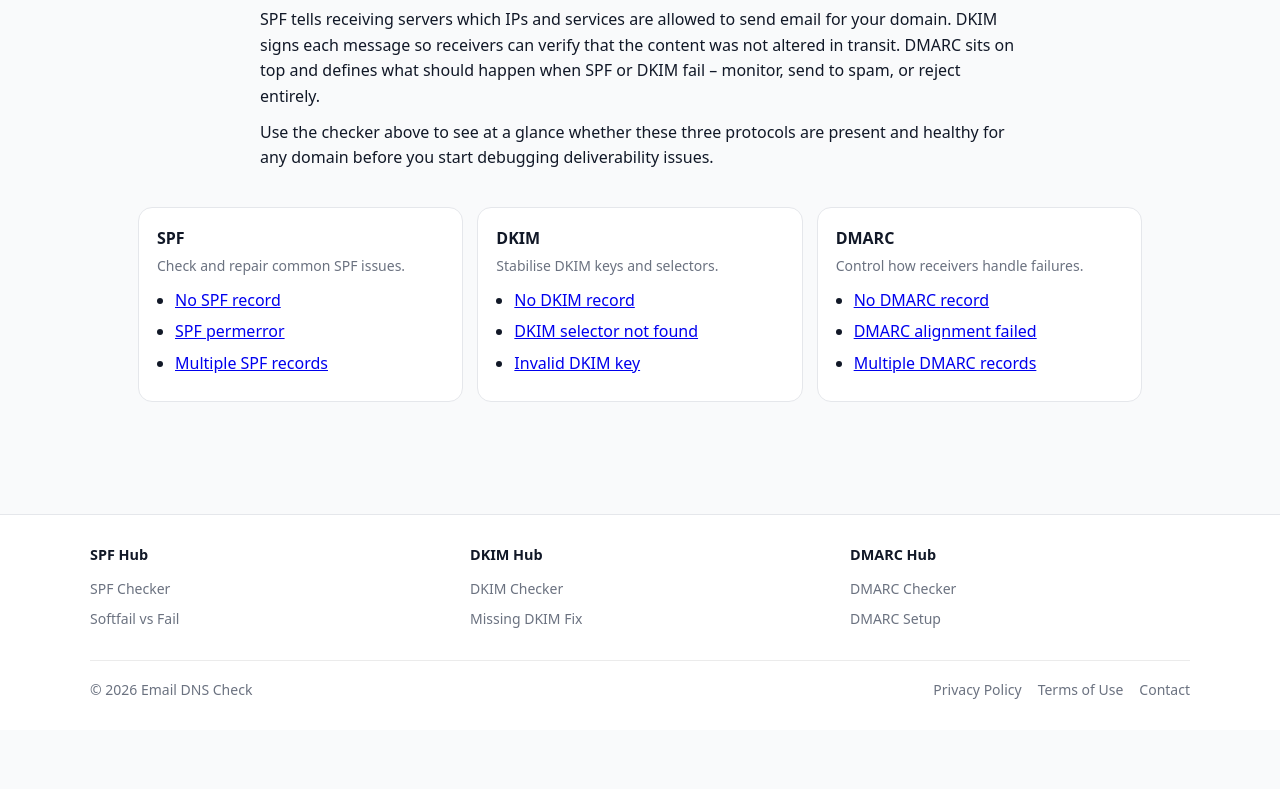
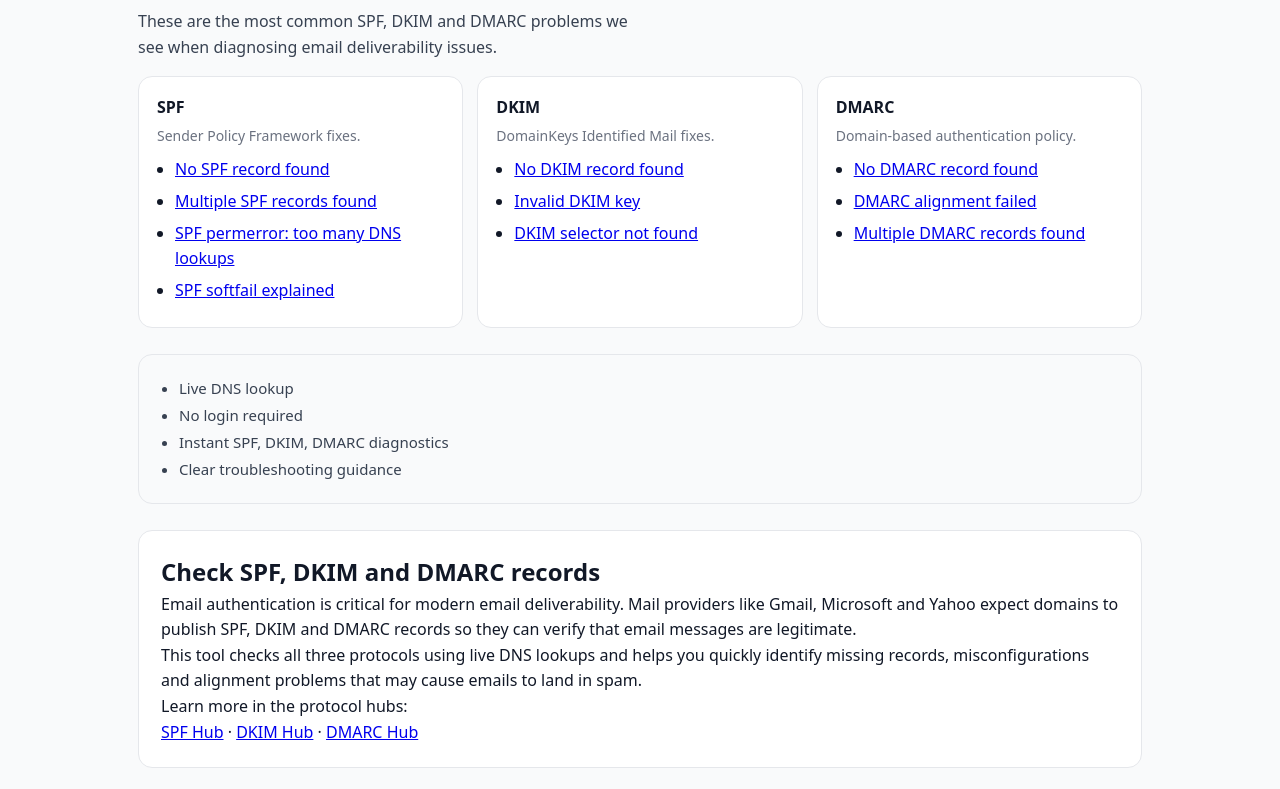
Before and after one commit to thetimecabinets/email-auth-checker, a Next.js app: page / in a window 1280 px wide. Shown: the part 551-1340 px from the top of the page. Before the commit the page ends 1281 px from the top, so only its background shows below. Built offline with nearby package versions, Linux system fonts and the light colour scheme.

Commit message:
homepage layout fix + results placement + SEO section

```diff
--- a/app/page.tsx
+++ b/app/page.tsx
@@ -48,13 +48,15 @@ export default function Home() {
 
   return (
     <>
-      {/* HERO / TOOL */}
-      <section className="checker-hero">
+      {/* HERO */}
+      <section className="checker-hero" id="checker">
         <div className="checker-card">
           <h1 className="checker-title">Email Authentication Checker</h1>
+
           <p className="checker-subtitle">
-            Instantly check SPF, DKIM, and DMARC records for any domain. Built
-            for fast triage by founders and IT teams.
+            Instantly check SPF, DKIM and DMARC records for any domain. This
+            tool runs a live DNS lookup and shows whether your email
+            authentication is configured correctly.
           </p>
 
           <form onSubmit={runCheck} className="domain-form">
@@ -67,8 +69,8 @@ export default function Home() {
               autoCapitalize="none"
               autoCorrect="off"
               spellCheck={false}
-              aria-label="Domain name"
             />
+
             <button type="submit" disabled={loading} className="domain-button">
               {loading ? "Checking…" : "Check domain"}
             </button>
@@ -82,12 +84,10 @@ export default function Home() {
               {error}
             </div>
           )}
-        </div>
-      </section>
 
           {/* RESULTS */}
           {result && (
-        <section className="results-grid" aria-label="Results">
+            <div className="results-grid" style={{ marginTop: 22 }}>
               <ResultCard
                 title="SPF"
                 status={result.spf ? "pass" : "fail"}
@@ -98,7 +98,9 @@ export default function Home() {
               <ResultCard
                 title="DKIM"
                 status={result.dkimDetected ? "pass" : "warn"}
-            value={result.dkimDetected ? "DKIM detected" : "No DKIM detected"}
+                value={
+                  result.dkimDetected ? "DKIM detected" : "No DKIM detected"
+                }
                 hint="Cryptographic signing of outgoing mail."
               />
 
@@ -114,37 +116,29 @@ export default function Home() {
                 value={result.dmarc || "No DMARC record found"}
                 hint="Policy for handling mail that fails SPF or DKIM."
               />
-        </section>
+            </div>
           )}
-
-      {/* EXPLANATION (CENTERED under tool + same width as checker) */}
-      <section
-        className="container"
-        style={{
-          paddingTop: 34,
-          display: "flex",
-          justifyContent: "center",
-        }}
-      >
-        <div className="prose" style={{ width: "100%" }}>
-          <h2>How SPF, DKIM and DMARC work together</h2>
-          <p>
-            SPF tells receiving servers which IPs and services are allowed to
-            send email for your domain. DKIM signs each message so receivers can
-            verify that the content was not altered in transit. DMARC sits on
-            top and defines what should happen when SPF or DKIM fail – monitor,
-            send to spam, or reject entirely.
-          </p>
-          <p>
-            Use the checker above to see at a glance whether these three
-            protocols are present and healthy for any domain before you start
-            debugging deliverability issues.
-          </p>
         </div>
       </section>
 
-      {/* PROTOCOL CARDS */}
-      <section className="container" style={{ paddingTop: 26 }}>
+      {/* COMMON ISSUES */}
+      <section className="container" style={{ paddingTop: 34 }}>
+        <h2 style={{ fontSize: 20, fontWeight: 700, marginBottom: 16 }}>
+          Common email authentication issues
+        </h2>
+
+        <p
+          style={{
+            color: "#374151",
+            lineHeight: 1.6,
+            marginBottom: 16,
+            maxWidth: "56ch",
+          }}
+        >
+          These are the most common SPF, DKIM and DMARC problems we see when
+          diagnosing email deliverability issues.
+        </p>
+
         <div
           style={{
             display: "grid",
@@ -154,46 +148,127 @@ export default function Home() {
         >
           <ProtocolCard
             title="SPF"
-            description="Check and repair common SPF issues."
+            description="Sender Policy Framework fixes."
             links={[
-              { href: "/spf/no-spf-record-found", label: "No SPF record" },
+              { href: "/spf/no-spf-record-found", label: "No SPF record found" },
+              {
+                href: "/spf/multiple-spf-records-found",
+                label: "Multiple SPF records found",
+              },
               {
                 href: "/spf/spf-permerror-too-many-dns-lookups",
-                label: "SPF permerror",
+                label: "SPF permerror: too many DNS lookups",
               },
               {
-                href: "/spf/multiple-spf-records-found",
-                label: "Multiple SPF records",
+                href: "/spf/spf-softfail-explained",
+                label: "SPF softfail explained",
               },
             ]}
           />
+
           <ProtocolCard
             title="DKIM"
-            description="Stabilise DKIM keys and selectors."
+            description="DomainKeys Identified Mail fixes."
             links={[
-              { href: "/dkim/no-dkim-record-found", label: "No DKIM record" },
+              {
+                href: "/dkim/no-dkim-record-found",
+                label: "No DKIM record found",
+              },
+              { href: "/dkim/invalid-dkim-key", label: "Invalid DKIM key" },
               {
                 href: "/dkim/dkim-selector-not-found",
                 label: "DKIM selector not found",
               },
-              { href: "/dkim/invalid-dkim-key", label: "Invalid DKIM key" },
             ]}
           />
+
           <ProtocolCard
             title="DMARC"
-            description="Control how receivers handle failures."
+            description="Domain-based authentication policy."
             links={[
-              { href: "/dmarc/no-dmarc-record-found", label: "No DMARC record" },
+              {
+                href: "/dmarc/no-dmarc-record-found",
+                label: "No DMARC record found",
+              },
               {
                 href: "/dmarc/dmarc-alignment-failed",
                 label: "DMARC alignment failed",
               },
               {
                 href: "/dmarc/multiple-dmarc-records-found",
-                label: "Multiple DMARC records",
+                label: "Multiple DMARC records found",
               },
             ]}
           />
+        </div>
+      </section>
+
+      {/* TRUST BOX */}
+      <section
+        className="container"
+        style={{ paddingTop: 26, paddingBottom: 26 }}
+      >
+        <div
+          style={{
+            background: "#f9fafb",
+            border: "1px solid #e5e7eb",
+            borderRadius: 14,
+            padding: 20,
+          }}
+        >
+          <ul
+            style={{
+              margin: 0,
+              paddingLeft: 20,
+              color: "#374151",
+              lineHeight: 1.8,
+              fontSize: 15,
+            }}
+          >
+            <li>Live DNS lookup</li>
+            <li>No login required</li>
+            <li>Instant SPF, DKIM, DMARC diagnostics</li>
+            <li>Clear troubleshooting guidance</li>
+          </ul>
+        </div>
+      </section>
+
+      {/* SEO SECTION */}
+      <section className="container" style={{ paddingBottom: 60 }}>
+        <div
+          style={{
+            border: "1px solid #e5e7eb",
+            borderRadius: 14,
+            padding: 22,
+            background: "#ffffff",
+          }}
+        >
+          <h2 style={{ marginTop: 0 }}>Check SPF, DKIM and DMARC records</h2>
+
+          <p>
+            Email authentication is critical for modern email deliverability.
+            Mail providers like Gmail, Microsoft and Yahoo expect domains to
+            publish SPF, DKIM and DMARC records so they can verify that email
+            messages are legitimate.
+          </p>
+
+          <p>
+            This tool checks all three protocols using live DNS lookups and
+            helps you quickly identify missing records, misconfigurations and
+            alignment problems that may cause emails to land in spam.
+          </p>
+
+          <p>
+            Learn more in the protocol hubs:
+          </p>
+
+          <p>
+            <Link href="/spf">SPF Hub</Link>
+            {" · "}
+            <Link href="/dkim">DKIM Hub</Link>
+            {" · "}
+            <Link href="/dmarc">DMARC Hub</Link>
+          </p>
         </div>
       </section>
     </>
@@ -211,25 +286,18 @@ function ResultCard({
   value: string;
   hint: string;
 }) {
-  const pillClass =
-    status === "pass"
-      ? "status-pill status-pass"
-      : status === "warn"
-      ? "status-pill status-warn"
-      : "status-pill status-fail";
-
   const pillLabel =
     status === "pass" ? "Pass" : status === "warn" ? "Warning" : "Issue";
 
   return (
     <article className="result-card">
-      <div className="result-left">
+      <div>
         <div className="result-title">{title}</div>
         <div className="result-value">{value}</div>
         <div className="result-desc">{hint}</div>
       </div>
 
-      <div className={pillClass}>{pillLabel}</div>
+      <div className={`status-pill status-${status}`}>{pillLabel}</div>
     </article>
   );
 }
@@ -258,9 +326,11 @@ function ProtocolCard({
       }}
     >
       <div style={{ fontWeight: 800, marginBottom: 4 }}>{title}</div>
+
       <div style={{ color: "#6b7280", fontSize: 14, marginBottom: 10 }}>
         {description}
       </div>
+
       <ul style={{ paddingLeft: 18 }}>
         {links.map((l) => (
           <li key={l.href} style={{ margin: "6px 0" }}>
```
Lines whose indentation alone changed are shown as unchanged.
